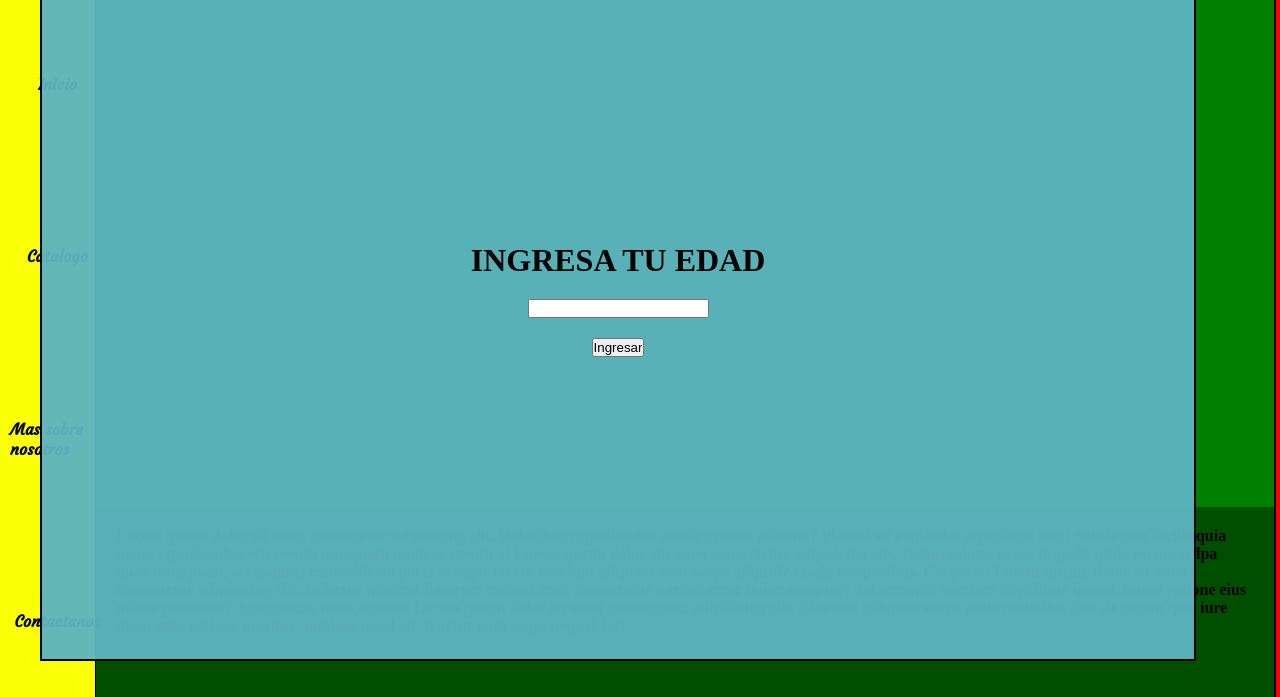
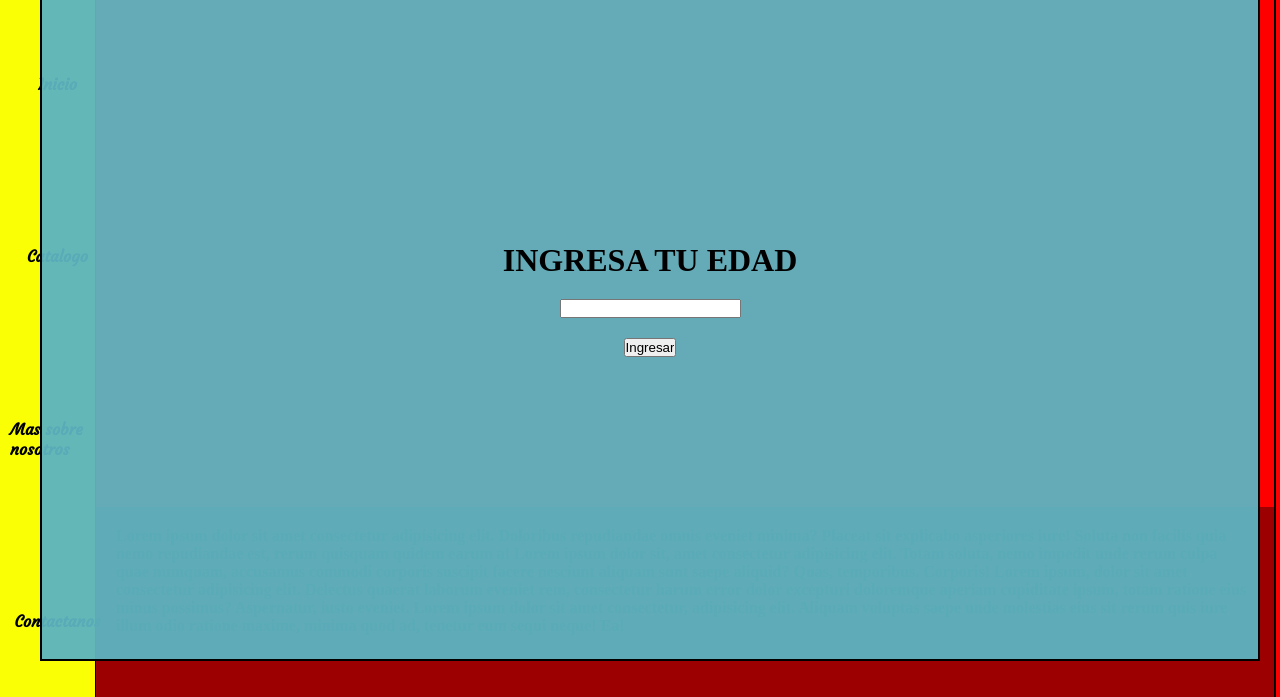
Before and after one commit to NJaredGrosso/Brewery, a plain HTML site: page index.html in a window 1280 px wide. Shown: the part 103-800 px from the top of the page. Drawn offline with Linux system fonts and the light colour scheme.

Commit message:
Añadi evento con onclick en un cartel de pregunta de edad

```diff
--- a/css/main.css
+++ b/css/main.css
@@ -47,7 +47,7 @@
     align-items: center; }
     .body main #preguntaEdad {
       height: 90%;
-      width: 90%;
+      width: 95%;
       margin: 40px;
       background-color: rgba(93, 180, 192, 0.952);
       border: 2px solid black;
@@ -63,8 +63,7 @@
     .body main .inicio {
       height: 100vh;
       width: 99%;
-      border: 2px solid black;
-      background-color: green; }
+      border: 2px solid black; }
       .body main .inicio h1 {
         height: 5%;
         width: 100%;
--- a/index.html
+++ b/index.html
@@ -29,7 +29,7 @@
         <div id="preguntaEdad">
             <h1 id="ingresaEdad">INGRESA TU EDAD</h1>
             <input id="edad" type="number">
-            <input type="button" id="ingresar" value="Ingresar" onclick="javascript:confirmarEdad();">
+            <input type="button" id="ingresar" value="Ingresar" >
         </div>
         <div class="inicio">
             <h1>LA CERVECERIA</h1>
--- a/js/main.js
+++ b/js/main.js
@@ -4,6 +4,8 @@
     let precio
     let envase
     let cantidad
+
+    let ingresar = document.querySelector("#ingresar")
 
 //Objetos ////////////////////////////
 
@@ -49,7 +51,7 @@
         cantidad = (+prompt("¿Cuantas quiere?"))
     }
 
-    const confirmarEdad = () =>{
+    ingresar.onclick = () =>{
         let edad = document.getElementById("edad").value;
         let cartel = document.getElementById("preguntaEdad");
         let cartelTexto = document.getElementById("ingresaEdad");
--- a/scss/style.scss
+++ b/scss/style.scss
@@ -53,7 +53,7 @@
         align-items: center;
         #preguntaEdad{
             height: 90%;
-            width: 90%;
+            width: 95%;
             margin: 40px;
             background-color: rgba(93, 180, 192, 0.952);
             @include bordeNegro;
@@ -70,8 +70,6 @@
         .inicio{
             @include cienvh;
             @include bordeNegro;
-            background-color: green;
-
             h1{
                 height: 5%;
                 width: 100%;
```
